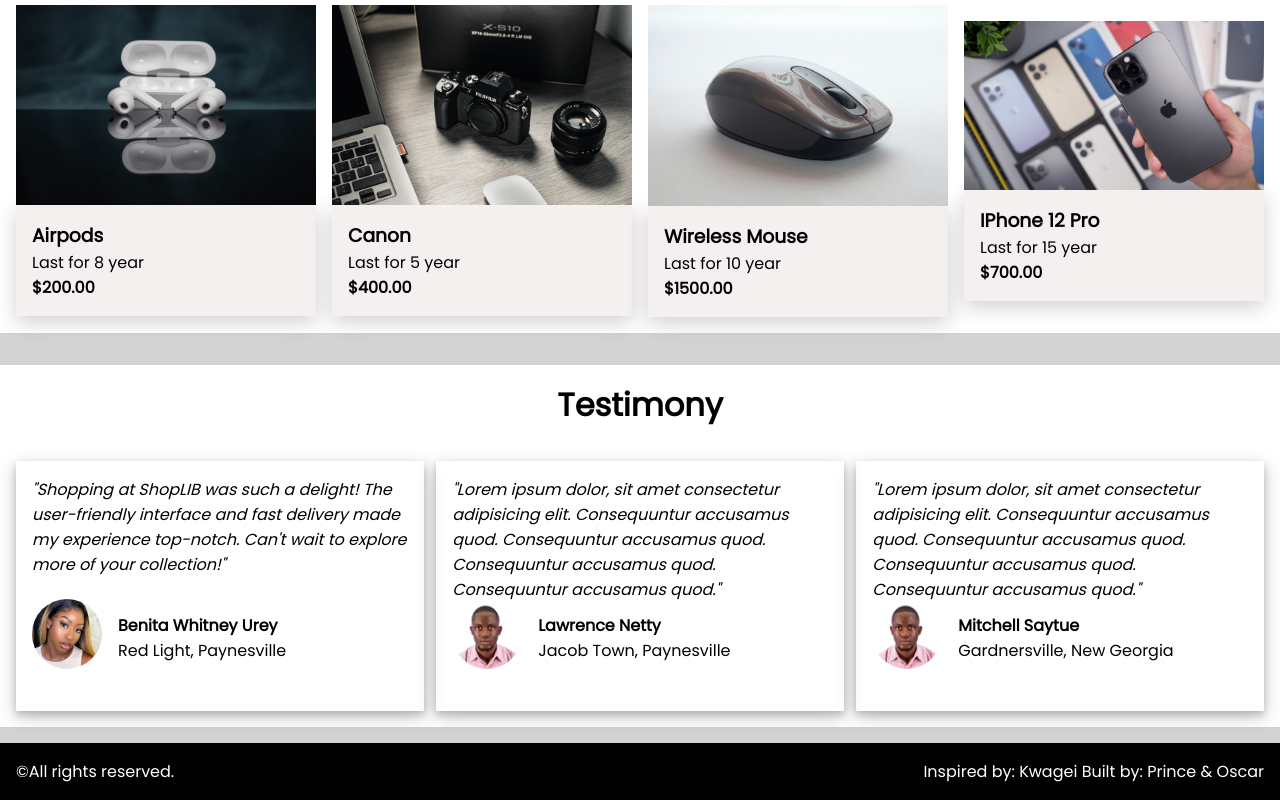
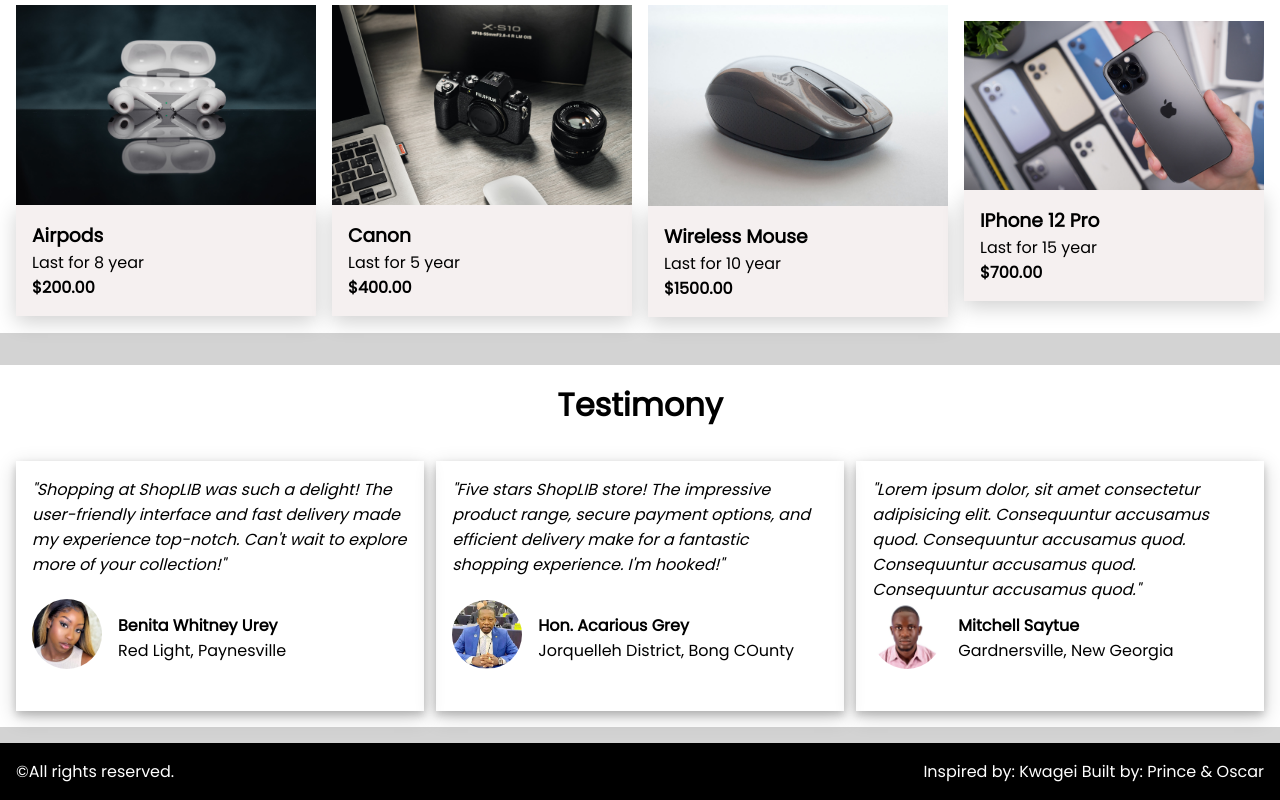
Before and after one commit to princeqdolo231/ShopLIB, a plain HTML site: page index.html in a window 1280 px wide. Shown: the part 936-1736 px from the top of the page. Drawn offline with Linux system fonts and the light colour scheme.

Commit message:
Update index.html

```diff
--- a/index.html
+++ b/index.html
@@ -127,17 +127,17 @@
                 <div class="Testimony-Card-2">
                     <div class="TESTIFIER-ARTICLE">
                         <address>
-                            "Lorem ipsum dolor, sit amet consectetur adipisicing elit. Consequuntur accusamus quod. Consequuntur accusamus quod. Consequuntur accusamus quod. Consequuntur accusamus quod."
+                            "Five stars ShopLIB store! The impressive product range, secure payment options, and efficient delivery make for a fantastic shopping experience. I'm hooked!"
                         </address>
                     </div>
                     <div class="Testimony-Information">
                         <div>
-                            <img class="Testimony-Img" src="./princeHead.jpeg">
+                            <img class="Testimony-Img" src="./acarious.jpeg">
                         </div>
                         <div class="TESTIFIER-DESCRIPTION">
                             <div>
-                                <h4>Lawrence Netty</h4>
-                                <p>Jacob Town, Paynesville</p>
+                                <h4>Hon. Acarious Grey</h4>
+                                <p>Jorquelleh District, Bong COunty</p>
                             </div>
                         </div>
                     </div>
```
